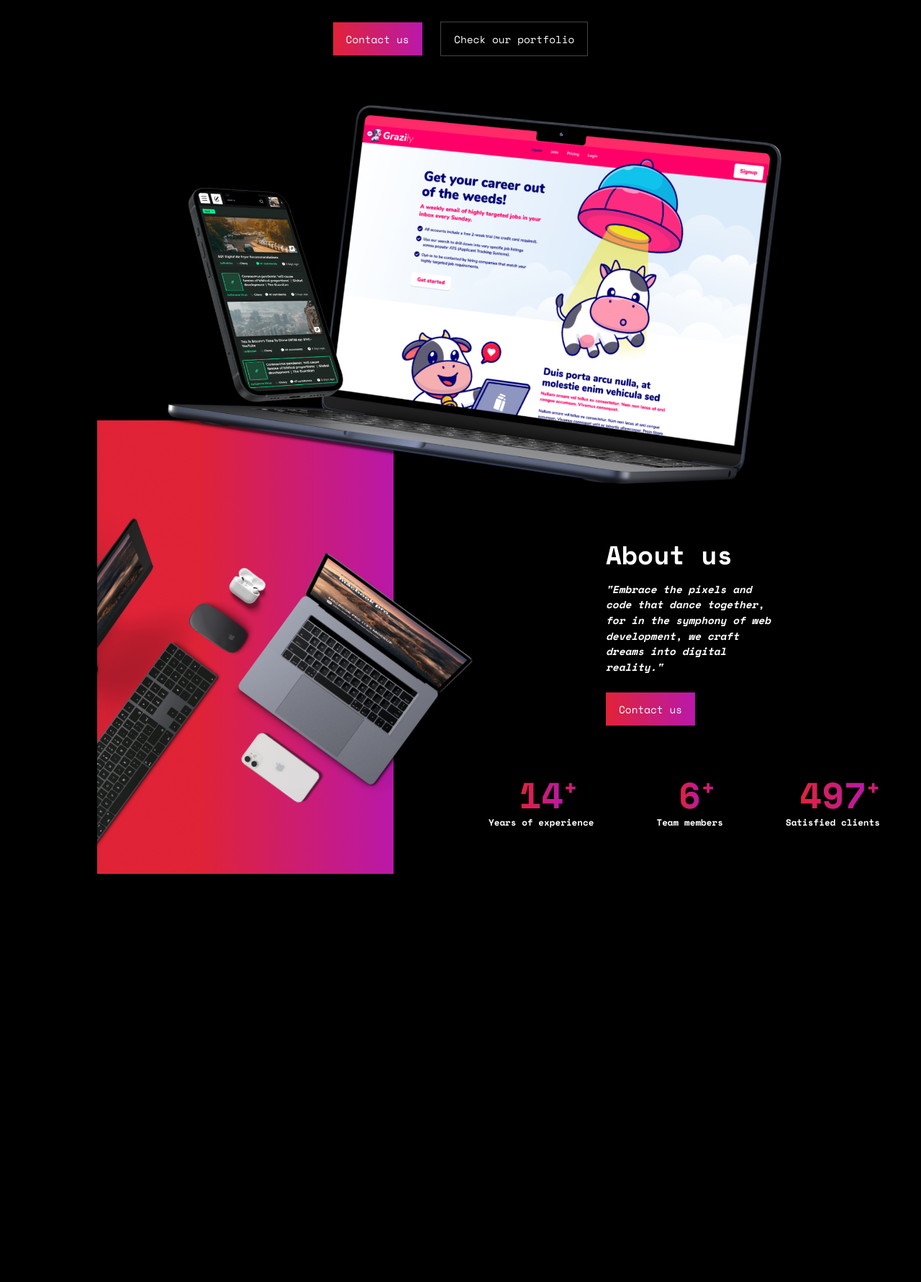
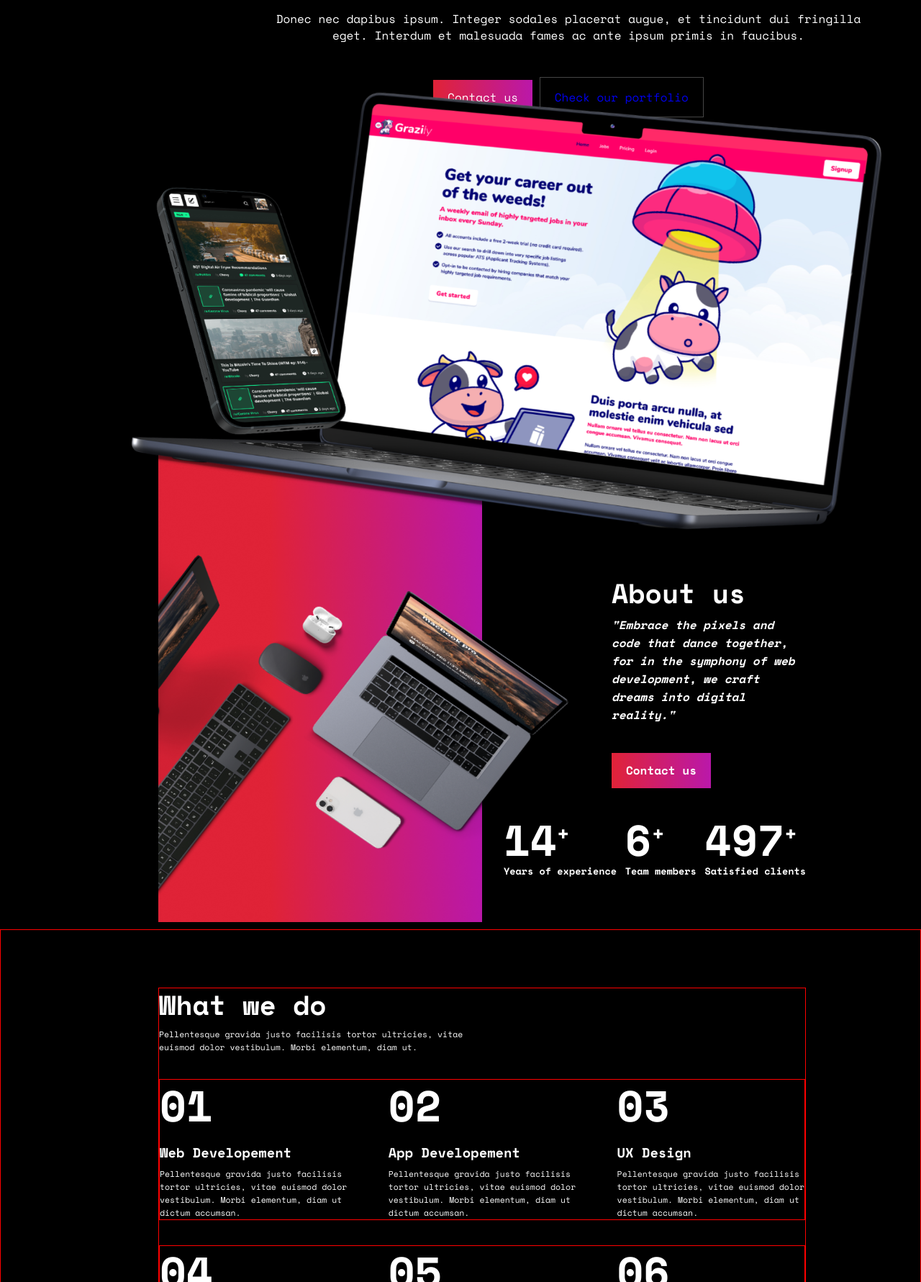
Before and after one commit to Sumally007/Profullstack, a website: page index.html in a window 1280 px wide. Shown: the part 469-2250 px from the top of the page at 72% size. Before the commit the page ends 1843 px from the top, so only its background shows below. Drawn offline with nearby package versions, Linux system fonts and the light colour scheme.

Commit message:
purpose section

```diff
--- a/index.html
+++ b/index.html
@@ -16,49 +16,45 @@
   </head>
   <body>
     <nav class="navigation">
-      <div class="navigation-content">
+      <div class="navigaton-content">
         <ul class="navigation-list">
-          <li><a href="#" class="navigation-item">Home</a></li>
-          <li><a href="#" class="navigation-item">Portfolio</a></li>
-          <li><a href="#" class="navigation-item">About us</a></li>
-          <li><a href="#" class="navigation-item">Contact</a></li>
+          <li class="lists"><a class="links" href="#">Home</a></li>
+          <li class="lists"><a class="links" href="#">Portfolio</a></li>
+          <li class="lists"><a class="links" href="#">About us</a></li>
+          <li class="lists"><a class="links" href="#">Contact</a></li>
         </ul>
-      </div>
-      <a href="#"
-        ><img src="img/logo.png" alt="a logo picture" class="logo"
-      /></a>
-      <div class="btn">
-        <a href="#" class="btn-nav">Contact us</a>
+        <a href="#"
+          ><img src="/img/logo.png" alt="logo picture" class="logo"
+        /></a>
+        <a href="#" class="btn btn-colored">Contact us</a>
       </div>
     </nav>
-    <main>
-      <div class="main-content">
-        <h1 class="heading-secondary">
-          Bringing Your <span class="heading-span">Ideas to Life</span>
-          <br />with Code and Creativity
+    <header class="main-header">
+      <div class="header-content">
+        <h1 class="primary-heading">
+          Bringing Your Ideas to Life <br />
+          with Code and Creativity
         </h1>
         <p class="heading-paragraph">
           Donec nec dapibus ipsum. Integer sodales placerat augue, et tincidunt
           dui fringilla <br />
           eget. Interdum et malesuada fames ac ante ipsum primis in faucibus.
         </p>
-        <div class="btn">
-          <a href="#" class="btn-nav">Contact us</a>
-          <a href="#" class="btn-secondary">Check our portfolio</a>
-        </div>
-        <img
-          src="img/hero_mockup.png"
-          alt="hero picture"
-          class="mainimg-hero"
-        />
+        <a href="#" class="btn btn-colored">Contact us</a>
+        <a href="#" class="second-btn">Check our portfolio</a>
+      </div>
+    </header>
+    <main>
+      <section class="about-section">
         <div class="about-content">
           <img
-            src="img/Image.png"
-            alt="Image pictire"
-            class="mainimg-picture"
+            src="./img/hero_mockup.png"
+            alt="hero mockup picture"
+            class="mockup"
           />
-          <div class="about-items">
-            <h2 class="heading-primary">About us</h2>
+          <img src="./img/Image.png" alt="image picture" class="image" />
+          <div class="about-us">
+            <h2 class="heading-secondary">About us</h2>
             <p class="paragraph-about">
               "Embrace the pixels and <br />
               code that dance together, <br />
@@ -67,33 +63,110 @@
               dreams into digital <br />
               reality."
             </p>
-            <a href="#" class="btn-nav">Contact us</a>
+            <a href="#" class="btn btn-colored">Contact us</a>
           </div>
           <div class="row">
-            <div class="col-1">
-              <p class="col-1-p-1">
-                <span class="span-no">14</span>
-                <span class="span-plas">+</span>
-              </p>
-              <p class="text">Years of experience</p>
+            <div class="noplus">
+              <span class="number">14</span><span class="plus">+</span>
+              <p class="words">Years of experience</p>
             </div>
-            <div class="col-1">
-              <p class="col-1-p-1">
-                <span class="span-no">6</span>
-                <span class="span-plas">+</span>
-              </p>
-              <p class="text">Team members</p>
+            <div class="noplus">
+              <span class="number">6</span><span class="plus">+</span>
+              <p class="words">Team members</p>
             </div>
-            <div class="col-1">
-              <p class="col-1-p-1">
-                <span class="span-no">497</span>
-                <span class="span-plas">+</span>
-              </p>
-              <p class="text">Satisfied clients</p>
+            <div class="noplus">
+              <span class="number">497</span><span class="plus">+</span>
+              <p class="words">Satisfied clients</p>
             </div>
           </div>
         </div>
-      </div>
+      </section>
+      <section class="section-purpose">
+        <div class="purpose-content">
+          <div class="introduction">
+            <h2 class="heading-secondary">What we do</h2>
+            <p class="firt-paragraph">
+              Pellentesque gravida justo facilisis tortor ultricies, vitae
+              <br />
+              euismod dolor vestibulum. Morbi elementum, diam ut.
+            </p>
+          </div>
+          <div class="two-rows">
+            <div class="row-1-of-2">
+              <div class="col-1-of-3">
+                <h1 class="primary-heading">01</h1>
+                <h3 class="tertiary-heading">Web Developement</h3>
+                <p class="firt-paragraph">
+                  Pellentesque gravida justo facilisis <br />
+                  tortor ultricies, vitae euismod dolor <br />
+                  vestibulum. Morbi elementum, diam ut <br />
+                  dictum accumsan.
+                </p>
+              </div>
+
+              <div class="col-1-of-3">
+                <h1 class="primary-heading">02</h1>
+                <h3 class="tertiary-heading">App Developement</h3>
+                <p class="firt-paragraph">
+                  Pellentesque gravida justo facilisis <br />
+                  tortor ultricies, vitae euismod dolor <br />
+                  vestibulum. Morbi elementum, diam ut <br />
+                  dictum accumsan.
+                </p>
+              </div>
+
+              <div class="col-1-of-3">
+                <h1 class="primary-heading">03</h1>
+                <h3 class="tertiary-heading">UX Design</h3>
+                <p class="firt-paragraph">
+                  Pellentesque gravida justo facilisis <br />
+                  tortor ultricies, vitae euismod dolor <br />
+                  vestibulum. Morbi elementum, diam ut <br />
+                  dictum accumsan.
+                </p>
+              </div>
+            </div>
+            <div class="row-1-of-2">
+              <div class="col-1-of-3">
+                <h1 class="primary-heading">04</h1>
+                <h3 class="tertiary-heading">Web Developement</h3>
+                <p class="firt-paragraph">
+                  Pellentesque gravida justo facilisis <br />
+                  tortor ultricies, vitae euismod dolor <br />
+                  vestibulum. Morbi elementum, diam ut <br />
+                  dictum accumsan.
+                </p>
+              </div>
+
+              <div class="col-1-of-3">
+                <h1 class="primary-heading">05</h1>
+                <h3 class="tertiary-heading">App Developement</h3>
+                <p class="firt-paragraph">
+                  Pellentesque gravida justo facilisis <br />
+                  tortor ultricies, vitae euismod dolor <br />
+                  vestibulum. Morbi elementum, diam ut <br />
+                  dictum accumsan.
+                </p>
+              </div>
+
+              <div class="col-1-of-3">
+                <h1 class="primary-heading">06</h1>
+                <h3 class="tertiary-heading">UX Design</h3>
+                <p class="firt-paragraph">
+                  Pellentesque gravida justo facilisis <br />
+                  tortor ultricies, vitae euismod dolor <br />
+                  vestibulum. Morbi elementum, diam ut <br />
+                  dictum accumsan.
+                </p>
+              </div>
+            </div>
+          </div>
+          <div class="purpose-bnts">
+            <a href="#" class="btn btn-colored">Contact us</a>
+            <a href="#" class="second-btn">Check our portfolio</a>
+          </div>
+        </div>
+      </section>
     </main>
   </body>
 </html>
--- a/sass/_base.scss
+++ b/sass/_base.scss
@@ -10,12 +10,11 @@
 
 html{
     box-sizing: border-box;
-    font-size: 112.5%;
 }
 
 body{
     font-family: 'Space Mono', monospace;
-    font-weight: 400;
     line-height: 1.19;
     background-color: black;
+    overflow-x: hidden;
 }
--- a/sass/_components.scss
+++ b/sass/_components.scss
@@ -1,62 +1,149 @@
-.navigation-list{
-    width: 18rem;
-    font-size: .8rem;
-    font-weight: 400;
-    display: flex;
-    justify-content: space-between;
-    list-style: none;
+a{
+    text-decoration: none;
 }
 
-.navigation-item{
-    text-decoration: none;
-    color: #FFFFFF;
+.lists{
+    list-style: none;
+    color: #ffff;
+}
+
+.links:link,
+.links:visited{
+    color: #ffff;
+    cursor: pointer;
 }
 
 .logo{
-    width: 5rem;
-    height: 3rem;
-    margin-left: -8rem;
-}
-
-.btn-nav{
-    text-decoration: none;
-    font-size: .8rem;
-    font-weight: 400;
-    padding: .7rem 1rem;
-    color: #FFFFFF;
-    background: linear-gradient(to right, #E02337, #BA18AA);
-
-    &:hover{
-        background: linear-gradient(to right, #BA18AA, #E02337);
-    }
+    width: 100px;
+    height: 50px;
+    margin-right: 200px;
 
 }
 
-.btn-secondary{
-    font-size: .8rem;
-    text-decoration: none;
-    color: #ffffff;
-    background-color: transparent;
-    padding: .7rem 1rem;
-    border: 1px solid #454545;
-    margin-left: .8rem;
-
-    &:hover{
-        background-color: #454545;
-    }
+.btn:link,
+.btn:visited{
+    padding: 15px 20px;
+    display: inline-block;
+    color: #ffff;
 }
 
-.mainimg-hero{
-    position: absolute;
-    top: 30rem;
-    left: 50%;
-    transform: translate(-50%, -50%);
-    width: 50rem;
-    margin-top: 5rem;
-    z-index: 1;
-    // border: 2px solid red;
+.btn-colored:link,
+.btn-colored:visited{
+    background-image: linear-gradient(to right, #E02337, #BA18AA);
 }
 
-.mainimg-picture{
-    height: 35rem;
+
+
+
+.primary-heading{
+    font-size: 60px;
+    line-height: 72px;
+    color: #ffff;
+    margin-bottom: 18px;
 }
+
+.heading-paragraph{
+    font-weight: 400;
+    font-size: 16px;
+    line-height: 23px;
+    color: #ffff;
+    margin-bottom: 50px;
+}
+
+.second-btn{
+    background-color: transparent;
+    border: 1px solid #454545;
+    padding: 15px 20px;
+}
+
+.mockup{
+    width: 1100px;
+    height: 700px;
+    position: absolute;
+    top: -55px;
+    left: 130px;
+}
+
+.image{
+    width: 650px;
+    height: 650px;
+    position: absolute;
+    top: 500px;
+    left: 220px;
+    z-index: -1;
+}
+
+.about-us{
+    color: #ffff;
+    position: absolute;
+    top: 670px;
+    left: 850px;
+    font-weight: 700;
+}
+
+.heading-secondary{
+    font-size: 38px;
+    font-weight: 700;
+    margin-bottom: 10px;
+
+}
+
+.paragraph-about{
+    font-size: 16px;
+    font-style: italic;
+    line-height: 25px;
+    margin-bottom: 40px;
+}
+
+.row{
+    display: flex;
+    justify-content: space-between;
+    color: #ffff;
+    position: absolute;
+    top: 1000px;
+    left: 700px;
+    width: 420px;
+}
+
+.number{
+    font-weight: 700;
+    font-size: 60px;
+}
+
+.plus{
+    position: absolute;
+    top: 9px;
+    font-size: 30px;
+    font-weight: 700;
+}
+
+.words{
+    font-size: 13.5px;
+    font-weight: 700;
+}
+
+.firt-paragraph{
+    font-size: 11.5px;
+    font-weight: 400;
+    line-height: 18px;
+}
+
+.row-1-of-2{
+    display: flex;
+    justify-content: space-between;
+    border: 1px solid red;
+    margin-top: 35px;
+}
+.row-2-of-2{
+    display: flex;
+    justify-content: space-between;
+    border: 1px solid red;
+    margin-top: 35px;
+}
+
+.tertiary-heading{
+    margin-bottom: 10px;
+}
+.purpose-bnts{
+    margin-top: 50px;
+}
--- a/sass/_layout.scss
+++ b/sass/_layout.scss
@@ -1,103 +1,64 @@
 .navigation{
-    display: flex;
-    justify-content: space-between;
-    margin: 1.5rem 2rem;
-    align-items: center;
-    height: 4rem;
-    color: #fff;
-}
-
-main{
-    width: 100vw;
-    margin-top: 8rem;
-    height: 200vh;
+    position: absolute;
+    top: 50px;
+    left: 0;
+    width: 100%;
+    height: 60px;
+    border: 1px solid red;
     text-align: center;
 }
 
-.main-content{
-    position: relative;
-    color: #FFFFFF;
-    text-align: center;
-    text-align: center;
+.navigaton-content{
+    display: flex;
+    justify-content: space-between;
+    align-items: center;
+    margin: 0 45px;
+
 }
 
-.heading-secondary{
-    margin-bottom: 1rem;
-    font-size: 3.33rem;
+.navigation-list{
+    width: 350px;
+    display: flex;
+    justify-content: space-between;
+    border: 1px solid red;
+    color: #ffff;
+}
+.main-header{
+    width: 100vw;
+    height: 75vh;
+    text-align: center;
+    position: relative;
 }
 
-.heading-span{
-    background-image: linear-gradient(to right, #E02337, #BA18AA);
-    background-clip: text;
-    color: transparent;
+.header-content{
+    position: absolute;
+    top: 250px;
+    left: 300px;
 }
-.heading-paragraph{
-    margin-bottom: 3rem;
-    line-height: 1.5;
+
+.about-section{
+    width: 100vw;
+    height: 145vh;
 }
 
 .about-content{
-    width: 85%;
-    display: flex;
-    position: absolute;
-    top: 45rem;
-    left: 7.5rem;
-
+    position: relative;
 }
 
-.about-items{
-    position: absolute;
-    top: 23%;
-    left: 63%;
-    padding: 1.2rem;
-    text-align: justify;
-    font-weight: 700;
+.section-purpose{
+    width: 100vw;
+    height: 100vh;
+    border: 1px solid red;
+    position: relative;
 }
 
-.heading-primary{
-    font-size: 2rem;
-    margin-bottom: .8rem;
+.purpose-content{
+    width: 900px;
+    height: 640px;
+    background-color: black;
+    color: white;
+    position: absolute;
+    top: 80px;
+    left: 219px;
+    border: 1px solid red;
 }
-
-.paragraph-about{
-    font-size: .8rem;
-    line-height: 1.5;
-    font-style: italic;
-    margin-bottom: 2rem;
-}
-
-.row{
-    display: inline-block;
-    display: flex;
-    justify-content: space-between;
-    width: 50%;
-    position: absolute;
-    top: 78%;
-    left: 50%;
-}
-
-.col-1{
-    display: inline-block;
-    font-weight: 700;
-
-    .span-no{
-        font-size: 2.8rem;
-        font-weight: 700;
-        background-image: linear-gradient(to right, #E02337, #BA18AA);
-        background-clip: text;
-        color: transparent;
-    }
-
-    .span-plas{
-        display: inline-block;
-        font-size: 1.8rem;
-        position: absolute;
-        background-image: linear-gradient(to right, #E02337, #BA18AA);
-        background-clip: text;
-        color: transparent;
-    }
-
-    .text{
-        font-size: .7rem;
-    }
-}
```
Also changed, not shown: css/style.css, 1 other file.
